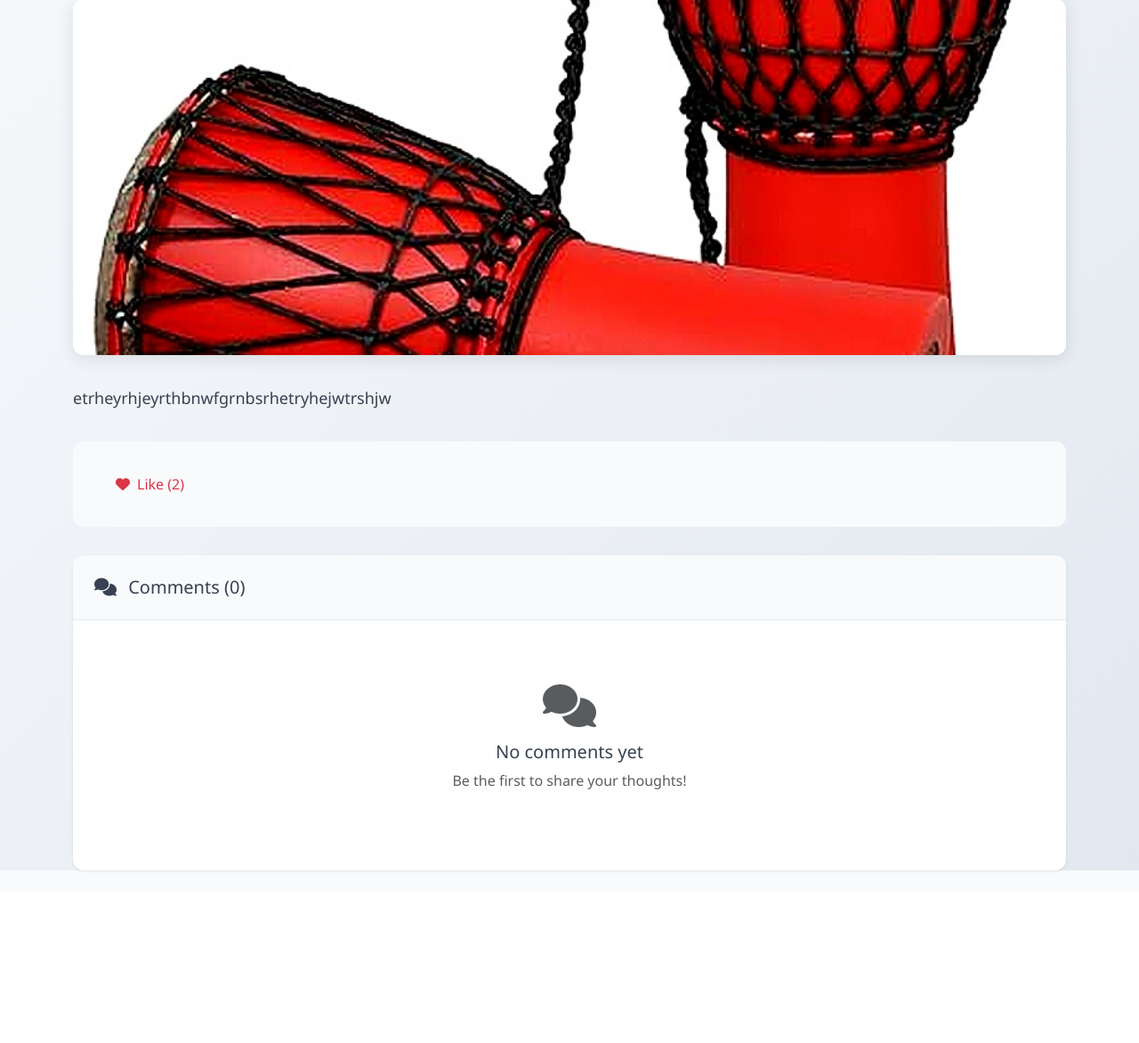
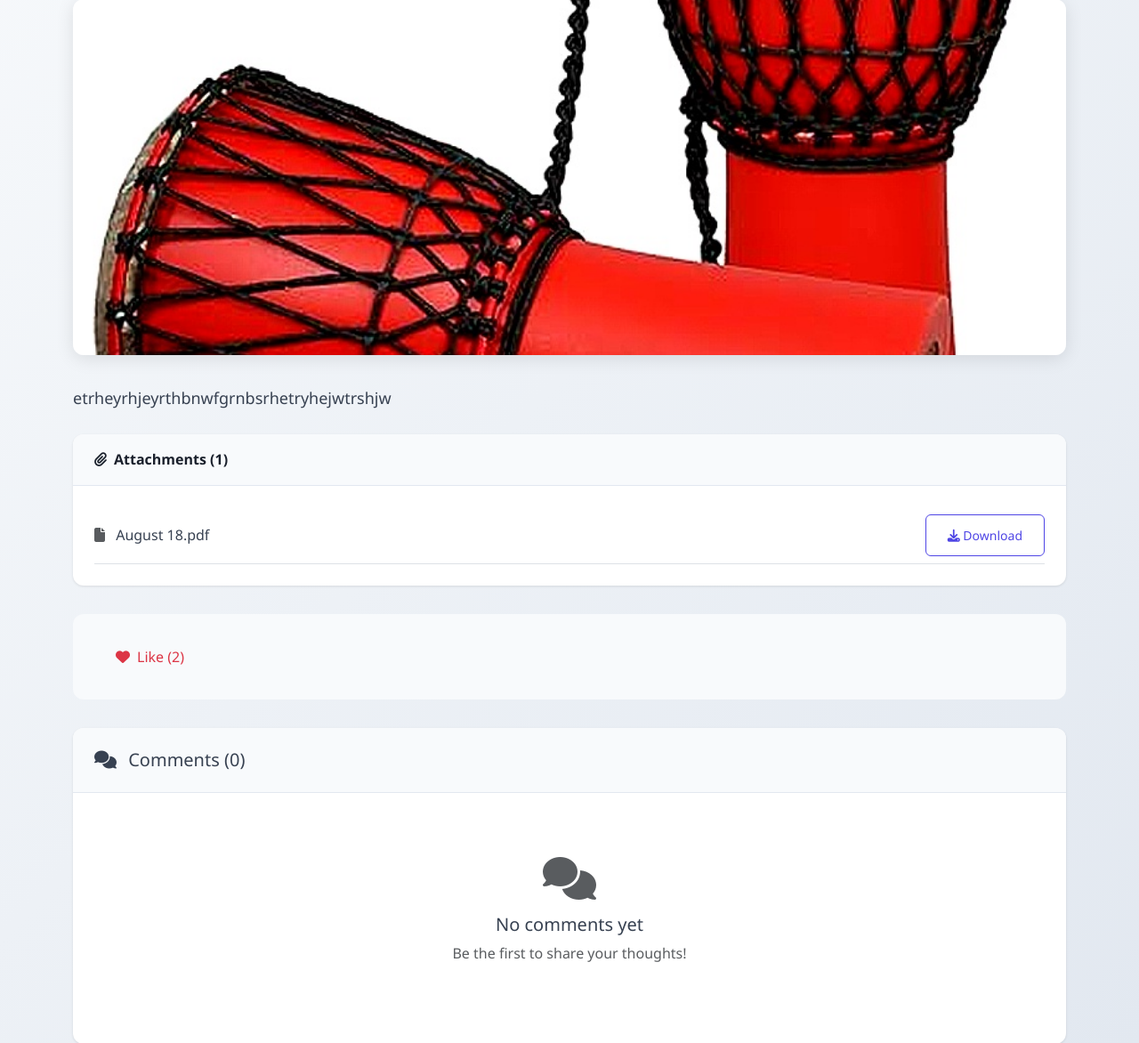
Before and after one commit to Aiswarya-s2413/DailyScribbles, a Django app: a page that uses backend/templates/blog/post_detail.html in a window 1280 px wide. Shown: the part 344-1516 px from the top of the page at 89% size. Before the commit the page ends 1324 px from the top, so only its background shows below. Run offline with Django 5.2, Linux system fonts and the light colour scheme; data comes from the database, SQL or seed files in the repository.

Commit message:
Attachment download option added on the user side

```diff
--- a/backend/templates/adminpanel/blog_detail.html
+++ b/backend/templates/adminpanel/blog_detail.html
@@ -71,10 +71,7 @@
                                         <h6 class="mb-1">{{ attachment.title|default:attachment.file.name }}</h6>
                                         <small class="text-muted">{{ attachment.uploaded_at|date:"M d, Y" }}</small>
                                     </div>
-                                    <a href="{{ attachment.file.url }}" class="btn btn-sm btn-outline-primary"
-                                       target="_blank" title="Download">
-                                        <i class="fas fa-download"></i>
-                                    </a>
+
                                 </div>
                             </div>
                         </div>
--- a/backend/templates/blog/post_detail.html
+++ b/backend/templates/blog/post_detail.html
@@ -403,6 +403,30 @@
             {{ post.content|linebreaks }}
         </div>
 
+        <!-- Attachments (download available to users) -->
+        {% if post.attachments.all %}
+        <div class="sidebar-card">
+            <div class="sidebar-card-header">
+                <i class="fas fa-paperclip me-2"></i>Attachments ({{ post.attachments.count }})
+            </div>
+            <div class="sidebar-card-body">
+                <ul class="list-unstyled mb-0">
+                    {% for attachment in post.attachments.all %}
+                    <li class="d-flex align-items-center justify-content-between py-2 border-bottom">
+                        <div>
+                            <i class="fas fa-file me-2 text-muted"></i>
+                            {{ attachment.title|default:attachment.file.name }}
+                        </div>
+                        <a href="{{ attachment.file.url }}" download class="btn btn-sm btn-outline-primary">
+                            <i class="fas fa-download"></i> Download
+                        </a>
+                    </li>
+                    {% endfor %}
+                </ul>
+            </div>
+        </div>
+        {% endif %}
+
         <!-- Post Actions -->
         <div class="post-actions">
             <div class="like-section">
```
